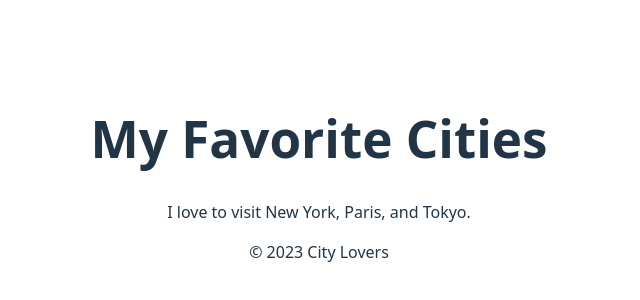
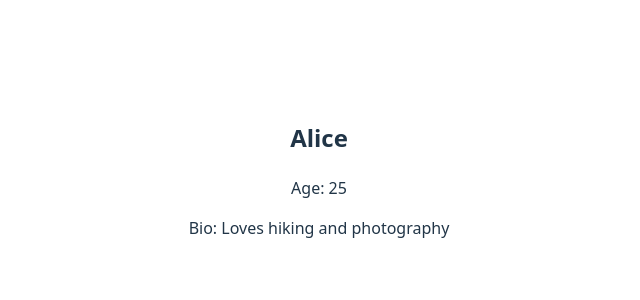
Before and after one commit to ofoe-a/alx-fe-reactjs, a React (Vite) app in the folder alx-react-app/: page / in a window 1280 px wide. Shown: the part 222-522 px from the top of the page, without its empty margins (321-961 px from the left). Built offline with nearby package versions, Linux system fonts and the light colour scheme.

Commit message:
changes made

```diff
--- a/alx-react-app/src/App.jsx
+++ b/alx-react-app/src/App.jsx
@@ -1,14 +1,14 @@
 import './App.css';
-import Header from './components/Header';
-import MainContent from './components/MainContent';
-import Footer from './components/Footer';
+import UserProfile from './components/UserProfile';
 
 function App() {
   return (
     <div className="App">
-      <Header />
-      <MainContent />
-      <Footer />
+      <UserProfile
+        name="Alice"
+        age="25"
+        bio="Loves hiking and photography"
+      />
     </div>
   );
 }
--- a/alx-react-app/src/components/Footer.jsx
+++ /dev/null
@@ -1,9 +0,0 @@
-function Footer() {
-  return (
-    <footer>
-      <p>© 2023 City Lovers</p>
-    </footer>
-  );
-}
-
-export default Footer;
--- a/alx-react-app/src/components/Header.jsx
+++ /dev/null
@@ -1,9 +0,0 @@
-function Header() {
-  return (
-    <header>
-      <h1>My Favorite Cities</h1>
-    </header>
-  );
-}
-
-export default Header;
--- a/alx-react-app/src/components/MainContent.jsx
+++ /dev/null
@@ -1,9 +0,0 @@
-function MainContent() {
-  return (
-    <main>
-      <p>I love to visit New York, Paris, and Tokyo.</p>
-    </main>
-  );
-}
-
-export default MainContent;
```
